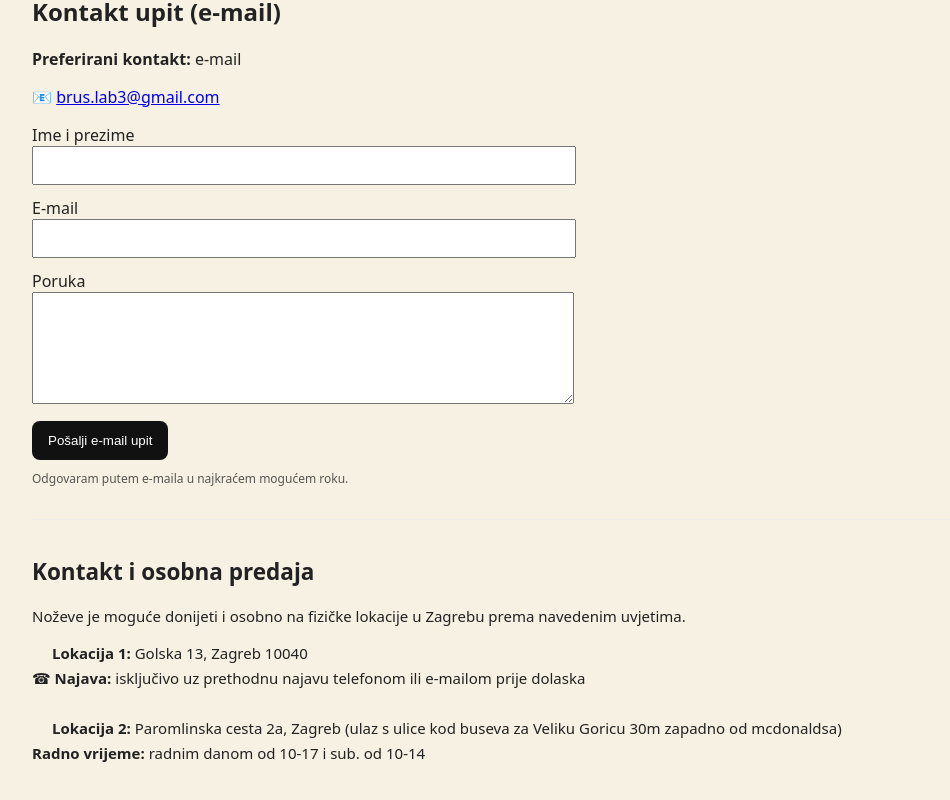
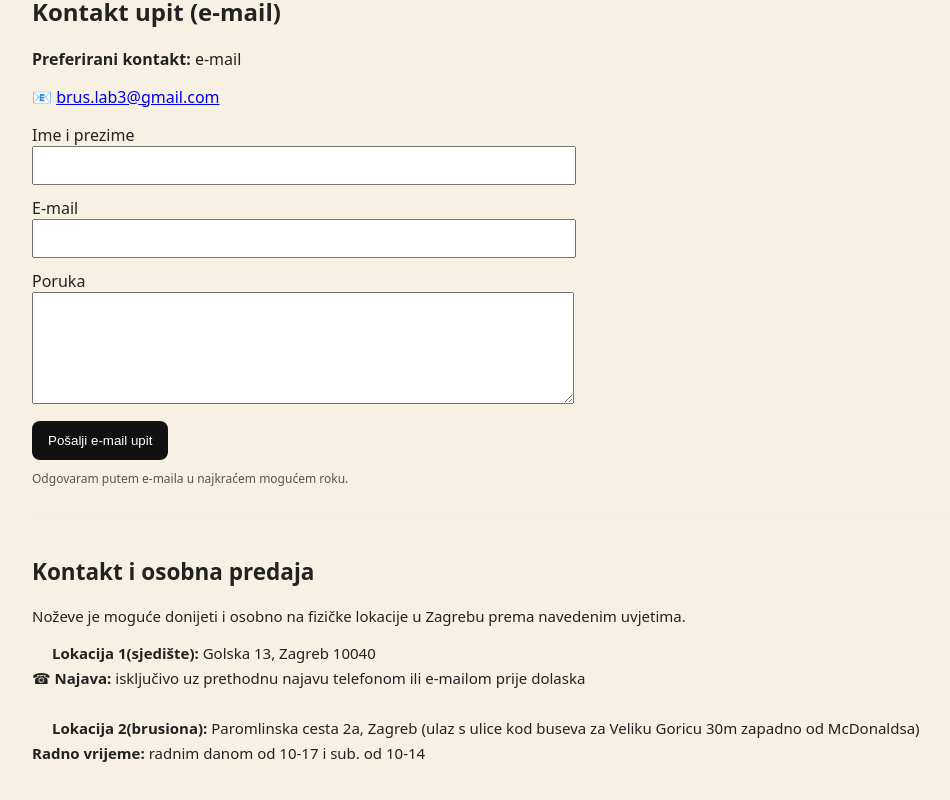
Before and after one commit to Nenad-cmd/ostrenje-nozeva-zagreb, a Next.js app: page / in a window 1280 px wide. Shown: the part 2399-3199 px from the top of the page, without its empty margins (98-1048 px from the left). Built offline with nearby package versions, Linux system fonts and the light colour scheme.

Commit message:
Update page.tsx

```diff
--- a/app/page.tsx
+++ b/app/page.tsx
@@ -690,7 +690,7 @@ key={l.id}
 
           <p style={{ lineHeight: 1.7 }}>
             <span style={{ display: "inline-block", width: 20 }} />
-            <strong>Lokacija 1:</strong> Golska 13, Zagreb 10040
+            <strong>Lokacija 1(sjedište):</strong> Golska 13, Zagreb 10040
             <br />
             ☎ <strong>Najava:</strong> isključivo uz prethodnu najavu telefonom ili e-mailom prije dolaska
           </p>
@@ -698,7 +698,7 @@ key={l.id}
 
           <p style={{ lineHeight: 1.7, marginTop: 24 }}>
             <span style={{ display: "inline-block", width: 20 }} />
-            <strong>Lokacija 2:</strong> Paromlinska cesta 2a, Zagreb (ulaz s ulice kod buseva za Veliku Goricu 30m zapadno od mcdonaldsa)
+            <strong>Lokacija 2(brusiona):</strong> Paromlinska cesta 2a, Zagreb (ulaz s ulice kod buseva za Veliku Goricu 30m zapadno od McDonaldsa)
             <br />
             <strong>Radno vrijeme:</strong> radnim danom od 10-17 i sub. od 10-14
           </p>
```
